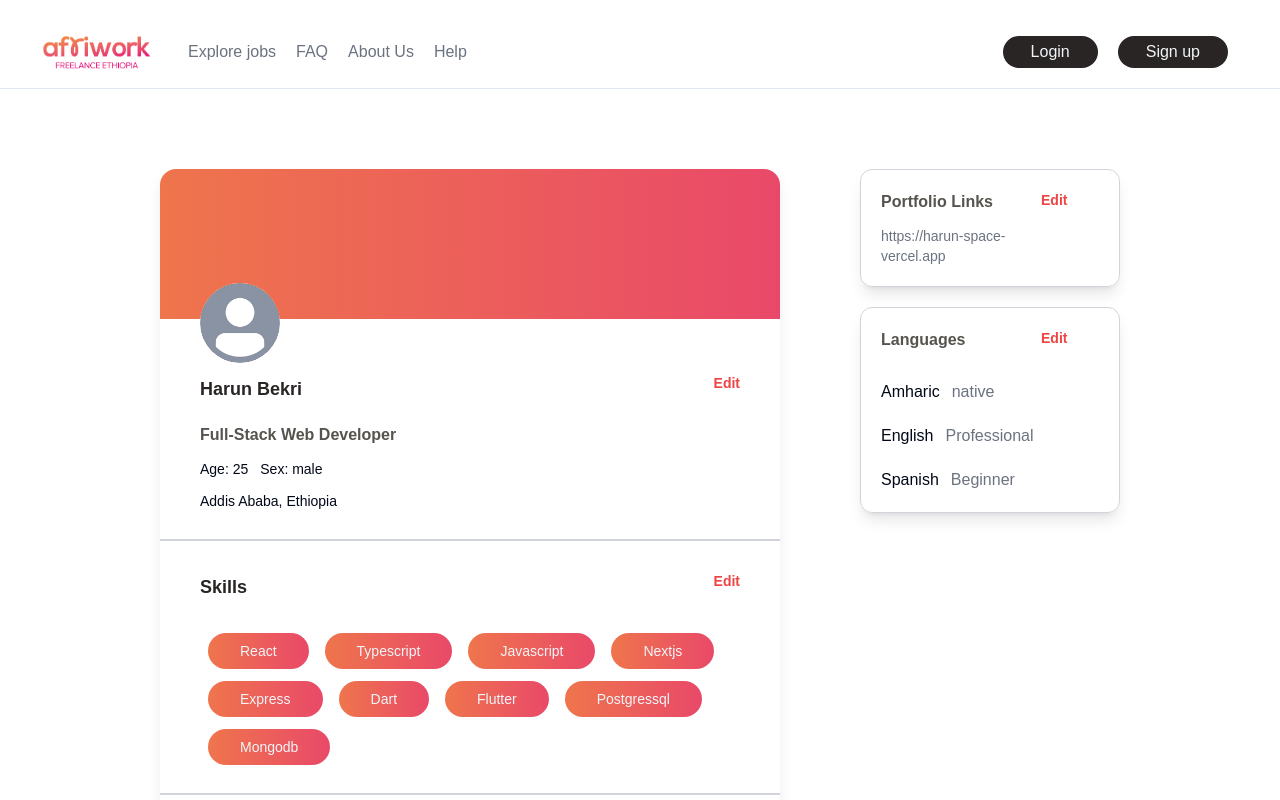
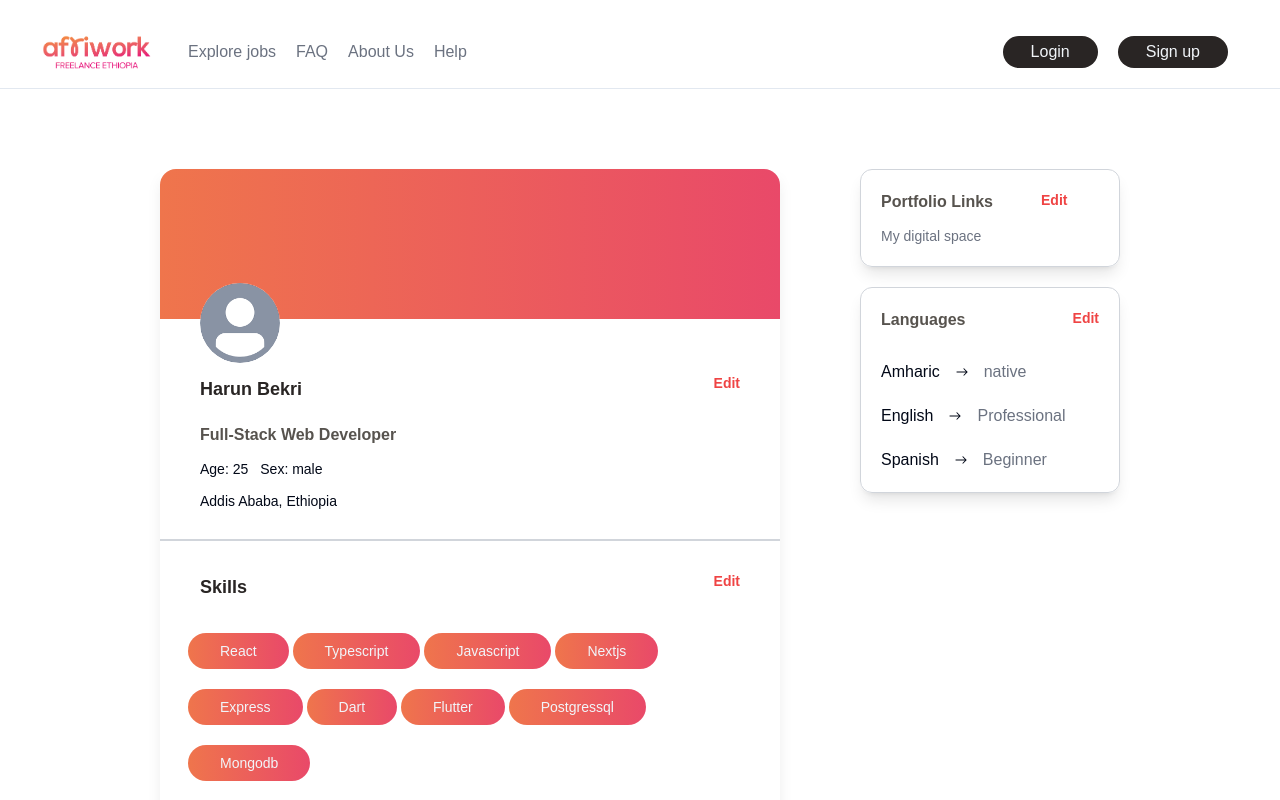
Before and after one commit to hariyebk/freelance-ethiopia-clone, a React (Vite) app: page /profile/1 in a window 1280 px wide. Built offline with nearby package versions, Linux system fonts and the light colour scheme.

Commit message:
profile page responsivness

```diff
--- a/src/pages/ProfilePage.tsx
+++ b/src/pages/ProfilePage.tsx
@@ -14,8 +14,8 @@ export default function ProfilePage() {
 
     return (
         <section className="w-full min-h-screen">
-            <div className="flex gap-20 mt-20 mx-40">
-                <div className="w-[85%] h-full mb-48 shadow-lg">
+            <div className="flex gap-20 mt-20 max-lg:mx-5 mx-40">
+                <div className="max-lg:w-full w-[85%] h-full mb-48 shadow-lg">
                     <div className="flex flex-col items-start">
                         <div className="w-full h-[150px] rounded-t-2xl bg-gradient-to-r from-primary to-secondary" />
                         <UserDetail />
@@ -29,9 +29,13 @@ export default function ProfilePage() {
                         <WorkExperience />
                         <hr className="tiny_line" />
                         <Certifications />
+                        <div className="hidden max-lg:block w-full">
+                            <PortfolioLinks />
+                            <Languages />
+                        </div>
                     </div>
                 </div>
-                <div className="flex flex-col items-center">
+                <div className="hidden lg:flex flex-col items-center">
                     <PortfolioLinks />
                     <Languages />
                 </div>
--- a/src/shared/NavBar.tsx
+++ b/src/shared/NavBar.tsx
@@ -11,7 +11,7 @@ export default function NavBar() {
             <div className="ml-8 mt-8 flex justify-between items-center">
                 <div className="flex justify-between items-center">
                     <button className="md:hidden mr-2 h-16" onClick={() => setOpenNav(true)}>
-                        <HiBars4 />
+                        <HiBars4 style = {{fontSize: "30px", color: "#e94969"}} />
                     </button>
                     <Link to="/">
                         <img src="/Images/logo.png" alt="logo" className="h-10 w-32 object-contain" />
--- a/src/shared/Profile/Bio.tsx
+++ b/src/shared/Profile/Bio.tsx
@@ -5,7 +5,7 @@ export default function Bio() {
         <section className="profile_container">
             <TitleAndEdit title="Bio" routeTo="/edit-bio" />
             <div className="mt-5 pr-8">
-                <p className="text-sm font-palanquin font-medium leading-6">
+                <p className="text-sm max-lg:text-justify font-palanquin font-medium leading-6">
                     I specialized in Next.js, React, and TypeScript, with a strong focus on building full-stack web applications. I bring seamless interactivity and efficient code to every project I undertake. Whether it’s creating dynamic user interfaces, implementing databases, or building and integrating APIs, I thrive in the world of JavaScript frameworks.
                 </p>
             </div>
--- a/src/shared/Profile/Languages.tsx
+++ b/src/shared/Profile/Languages.tsx
@@ -1,21 +1,25 @@
 import { useApi } from "../../context/Provider"
+import { IoIosArrowRoundForward } from "react-icons/io";
 
 export default function Languages() {
     const {setEditLanguages} = useApi()
     return (
-        <div className="mt-5 w-[260px] flex items-start gap-4 rounded-xl shadow-lg border border-gray-300 py-5 pl-5">
-            <div className="flex flex-wrap flex-col gap-3 w-36">
+        <div className="mt-5 max-lg:w-full w-[260px] flex items-start justify-between gap-4 lg:rounded-xl lg:shadow-lg lg:border lg:border-gray-300 py-5 max-lg:px-8 px-5">
+            <div className="max-lg:mt-4 flex flex-wrap flex-col gap-3 lg:w-36 max-lg:font-semibold">
                 <h3 className="text-base text-stone-600 font-palanquin font-bold"> Languages </h3>
                 <div className="mt-4 flex items-center gap-3 text-base font-palanquin">
                     <h3> Amharic </h3>
+                    <IoIosArrowRoundForward style = {{fontSize: "20px"}} />
                     <p className="text-gray-500"> native </p>
                 </div>
                 <div className="mt-2 flex items-center gap-3 text-base font-palanquin">
                     <h3> English </h3>
+                    <IoIosArrowRoundForward style = {{fontSize: "20px"}} />
                     <p className="text-gray-500"> Professional </p>
                 </div>
                 <div className="mt-2 flex items-center gap-3 text-base font-palanquin">
                     <h3> Spanish </h3>
+                    <IoIosArrowRoundForward style = {{fontSize: "20px"}} />
                     <p className="text-gray-500"> Beginner </p>
                 </div>
             </div>
--- a/src/shared/Profile/PortfolioLinks.tsx
+++ b/src/shared/Profile/PortfolioLinks.tsx
@@ -1,12 +1,15 @@
+import { Link } from "react-router-dom"
 import { useApi } from "../../context/Provider"
 
 export default function PortfolioLinks() {
     const {setEditPortfolioLinks} = useApi()
     return (
-        <section className="w-[260px] flex items-start gap-4 rounded-xl shadow-lg border border-gray-300 py-5 pl-5">
-            <div className="flex flex-wrap flex-col gap-3 w-36">
+        <section className="max-lg:w-full w-[260px] flex items-start gap-4 lg:rounded-xl lg:shadow-lg lg:border lg:border-gray-300 max-lg:px-8 py-5 pl-5">
+            <div className="max-lg:w-full flex flex-wrap flex-col gap-3 w-36">
                 <h3 className="text-base text-stone-600 font-palanquin font-bold"> Portfolio Links </h3>
-                <p className="text-sm text-gray-500 pr-3"> https://harun-space-vercel.app </p>
+                <Link to={" https://harun-space-vercel.app"} className="text-sm lg:text-gray-500 pr-3 max-lg:mt-4 max-lg:font-semibold hover:text-primary">
+                    My digital space
+                </Link>
             </div>
             <button className="text-sm text-red-500 font-palanquin font-semibold" onClick={() => setEditPortfolioLinks(true)}> Edit </button>
         </section>
--- a/src/shared/Profile/Skills.tsx
+++ b/src/shared/Profile/Skills.tsx
@@ -5,11 +5,11 @@ export default function Skills() {
     return (
         <section className="profile_container">
             <TitleAndEdit title="Skills" routeTo="/edit-skills" />
-            <div className="w-full flex flex-wrap items-start mt-5 pr-2">
+            <div className="w-full flex flex-wrap items-start gap-2 mt-5 pr-2">
                 {
                     skills.map((skill) => {
                         return (
-                            <button key={skill} className="mt-3 rounded-full text-sm text-slate-100 mx-2 px-8 py-2 bg-gradient-to-r from-primary to-secondary"> {skill} </button>
+                            <button key={skill} className="mt-3 -ml-3 rounded-full text-sm text-slate-100 mx-2 max-lg:px-4 px-8 py-2 bg-gradient-to-r from-primary to-secondary"> {skill} </button>
                         )
                     })
                 }
--- a/src/shared/pieces/Certificate.tsx
+++ b/src/shared/pieces/Certificate.tsx
@@ -11,7 +11,7 @@ interface CertificateProps {
 export default function Certificate({title, issuedBy, startDate, expireDate, routeTo}: CertificateProps) {
     return (
         <Link to={routeTo} className="mt-5 flex flex-col">
-            <div className="flex items-center justify-between text-base text-stone-600 font-palanquin font-semibold">
+            <div className="flex flex-wrap items-center justify-between max-lg:text-sm text-base text-stone-600 font-palanquin font-semibold">
                 <h2> {title} </h2>
                 <span className="mx-2"> By </span>
                 <p> {issuedBy} </p>
```
